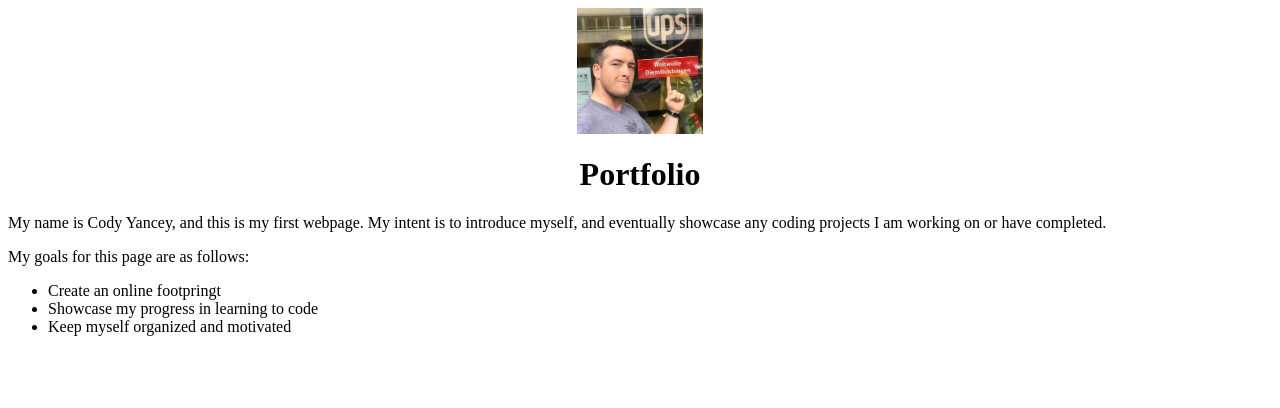
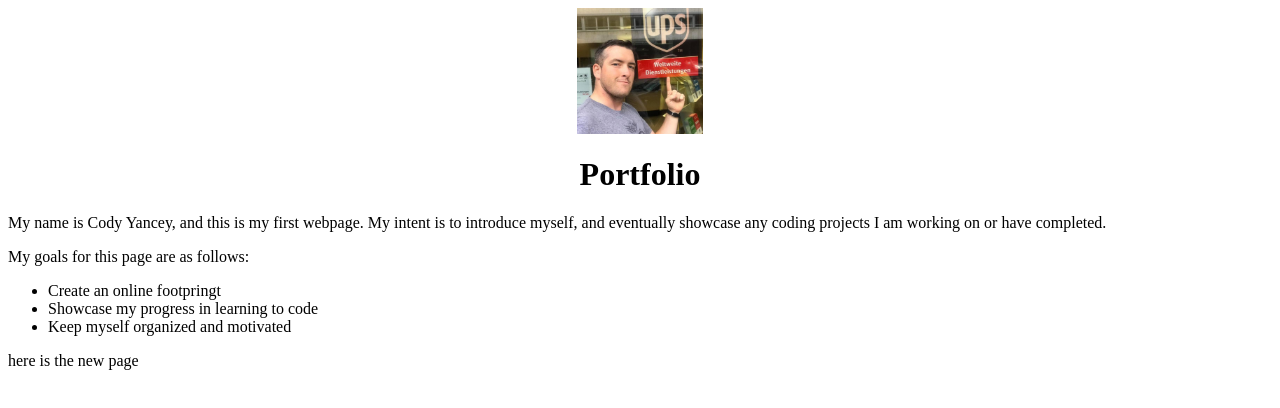
Before and after one commit to cyancey06/project0, a plain HTML site: page index.html in a window 1280 px wide. Drawn offline with Linux system fonts and the light colour scheme.

```diff
--- a/index.html
+++ b/index.html
@@ -22,6 +22,6 @@
             <li>Showcase my progress in learning to code</li>
             <li>Keep myself organized and motivated</li>
         </ul>
-
+here is the new page
     </body>
 </html>
```
